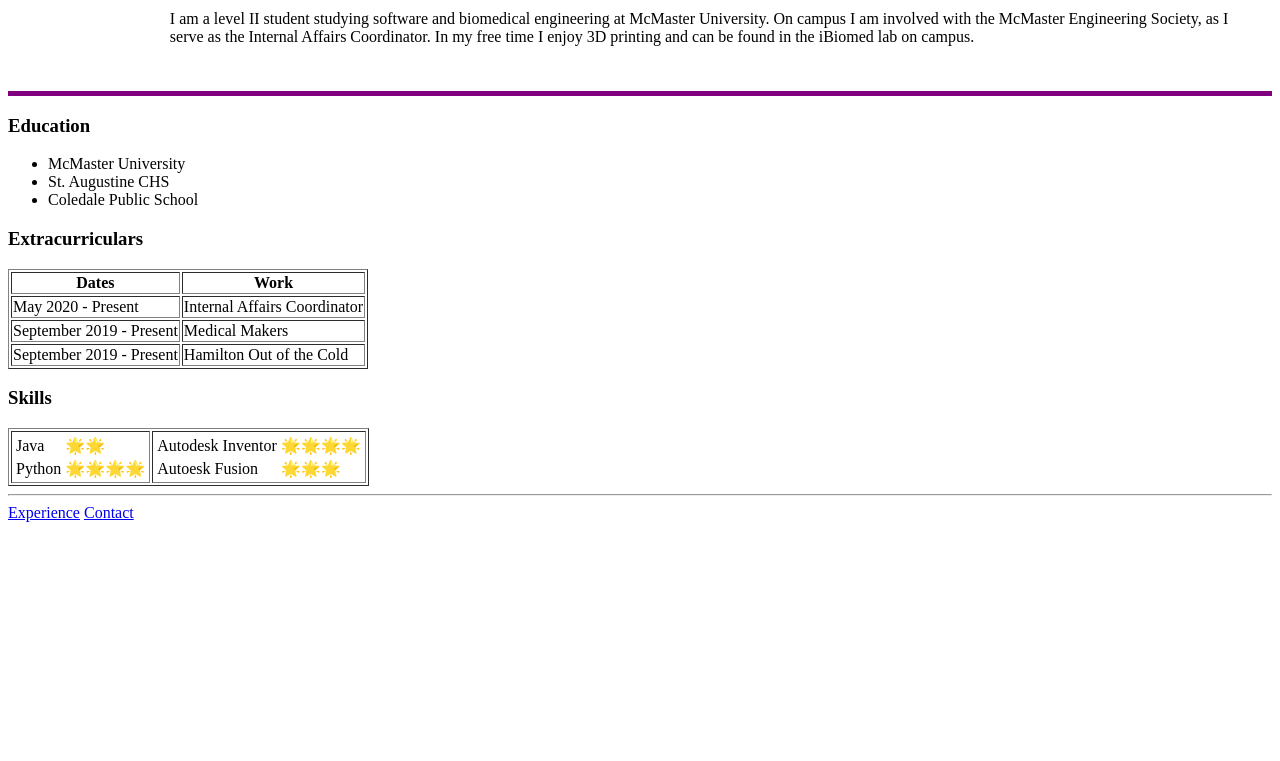
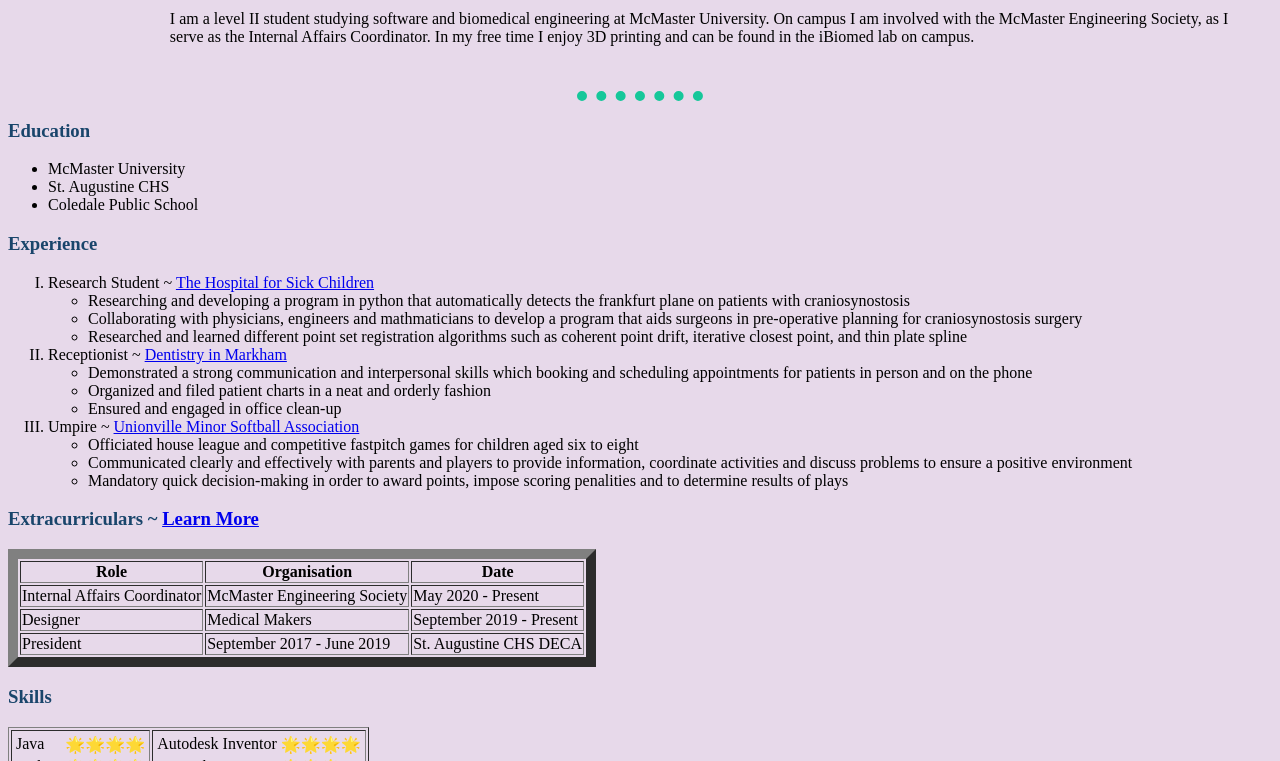
Before and after one commit to sheridan-fong/cv, a plain HTML site: page index.html in a window 1280 px wide. Shown: the part 133-894 px from the top of the page. Before the commit the page ends 800 px from the top, so only its background shows below. Drawn offline with Linux system fonts and the light colour scheme.

Commit message:
Updated version of website with some css

```diff
--- /dev/null
+++ b/css/styles.css
@@ -0,0 +1,27 @@
+/* https://colorhunt.co/palette/226192 */
+
+body{
+  background-color: #e7d9ea;
+
+}
+
+hr{
+  border-color: #16c79a ;
+  border-style: dotted none none;
+  border-width: 10px;
+  height: 0px; /* this makes the hr 0 pixels high */
+  width: 10%;
+}
+
+h1{
+  color: #19456b;
+  text-shadow: 2px 2px 5px #16c79a ;
+}
+
+h3{
+  color: #19456b;
+}
+
+img:hover{
+  background-color: #16c79a;
+}
--- a/index.html
+++ b/index.html
@@ -5,6 +5,18 @@
 <head>
   <meta charset="utf-8">
   <title>🌸 Sheridan's Personal Site</title> <!-- name of the tab -->
+  <link rel="stylesheet" href="css/styles.css"> <!-- tells the computer that this is where the style sheet resides -->
+
+
+  <!-- creating a style body so you don't have to change the style of each individual item -->
+  <style>
+    img{
+      height: 200px;
+
+    }
+
+  </style>
+
 </head>
 
 <body>
@@ -21,7 +33,7 @@
   </table>
   <!-- creating my name, title and intro paragraph -->
 
-  <hr size = '5' color = 'purple'> <!-- this is for the purple line -->
+  <hr> <!-- this is for the purple line -->
 
 
   <h3>Education</h3> <!-- education header with unordered list -->
@@ -31,28 +43,60 @@
     <li>Coledale Public School</li>
   </ul>
 
-  <h3>Extracurriculars</h3>
 
-  <table border = '1'>
+  <h3>Experience</h3>
+  <ol type = I>
+    <li>Research Student ~ <a href="https://www.sickkids.ca/">The Hospital for Sick Children</a>
+      <ul>
+        <li>Researching and developing a program in python that automatically detects the frankfurt plane on patients with craniosynostosis</li>
+        <li>Collaborating with physicians, engineers and mathmaticians to develop a program that aids surgeons in pre-operative planning for craniosynostosis surgery </li>
+        <li>Researched and learned different point set registration algorithms such as coherent point drift, iterative closest point, and thin plate spline</li>
+      </ul>
+    </li>
+    <li>Receptionist ~ <a href="http://www.dentistryinmarkham.com/">Dentistry in Markham</a>
+      <ul>
+        <li>Demonstrated a strong communication and interpersonal skills which booking and scheduling appointments for patients in person and on the phone</li>
+        <li>Organized and filed patient charts in a neat and orderly fashion</li>
+        <li>Ensured and engaged in office clean-up</li>
+      </ul>
+    </li>
+    <li>Umpire ~ <a href="http://www.umsa.ca/">Unionville Minor Softball Association</a>
+      <ul>
+        <li>Officiated house league and competitive fastpitch games for children aged six to eight</li>
+        <li>Communicated clearly and effectively with parents and players to provide information, coordinate activities and discuss problems to ensure a positive environment</li>
+        <li>Mandatory quick decision-making in order to award points, impose scoring penalities and to determine results of plays</li>
+      </ul>
+    </li>
+  </ol>
+
+
+  <h3>Extracurriculars ~ <a href="extracurriculars.html">Learn More</a></h3>
+
+  <table border = '10', cellspacing = '2'>
     <thead> <!-- table header -->
       <tr>
-        <th>Dates</th>
-        <th>Work</th>
+        <th>Role</th>
+        <th>Organisation</th>
+        <th>Date</th>
       </tr>
     </thead>
     <tbody>
 
       <tr> <!-- this is for table row -->
+        <td>Internal Affairs Coordinator</td>
+        <td>McMaster Engineering Society</td>
         <td>May 2020 - Present</td> <!-- put in the actual data in between td -->
-        <td>Internal Affairs Coordinator</td>
+
       </tr>
       <tr>
+        <td>Designer</td>
+        <td>Medical Makers</td>
         <td>September 2019 - Present</td>
-        <td>Medical Makers</td>
       </tr>
       <tr>
-        <td>September 2019 - Present</td>
-        <td>Hamilton Out of the Cold</td>
+        <td>President</td>
+        <td>September 2017 - June 2019</td>
+        <td>St. Augustine CHS DECA</td>
       </tr>
 
 
@@ -61,6 +105,8 @@
 
     </tf>
   </table>
+
+
 
   <h3>Skills</h3>
   <!-- Making two tables within a <table>
@@ -76,7 +122,7 @@
         <table>
           <tr>
             <td>Java</td>
-            <td>🌟🌟</td>
+            <td>🌟🌟🌟🌟</td>
           </tr>
           <tr>
             <td>Python</td>
@@ -103,7 +149,7 @@
 
   <hr>
 
-  <a href="experience.html">Experience</a>
+  <!-- <a href="experience.html">Experience</a> -->
   <a href="contact.html">Contact</a>
 
 </body>
```
Also changed, not shown: contact.html (+25 -1 lines), extracurriculars.html (added, +36 -0 lines), 1 other file.
